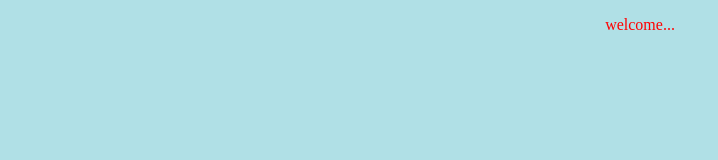
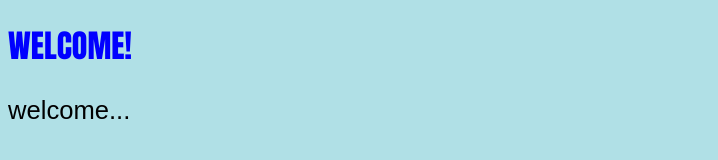
Before and after one commit to misterepicsauce/misterepicsauce.github.io, a plain HTML site: page index.html in a window 1280 px wide. Shown: the whole page, without its empty margins (0-718 px from the left). Drawn offline with Linux system fonts and the light colour scheme.

Commit message:
Update index.html

```diff
--- a/index.html
+++ b/index.html
@@ -9,15 +9,27 @@
       </title>
 
       <style>
-        body {background-color: powderblue;}
-        h1   {color: blue;}
-        p    {color: red;}
+        body {
+          background-color: powderblue;
+        }
+
+        h1 {
+          color: blue;
+          font-family: impact;
+        }
+
+        p {
+          color: black;
+          font-family: sans-serif;
+          font-size: 160%
+        }
       </style>
 
     </head>
 
     <body>
-      <center> <p> welcome... </p> </center>
+      <h1>WELCOME!</h1>
+      <p> welcome... </p>
     </body>
 
 </html>
```
